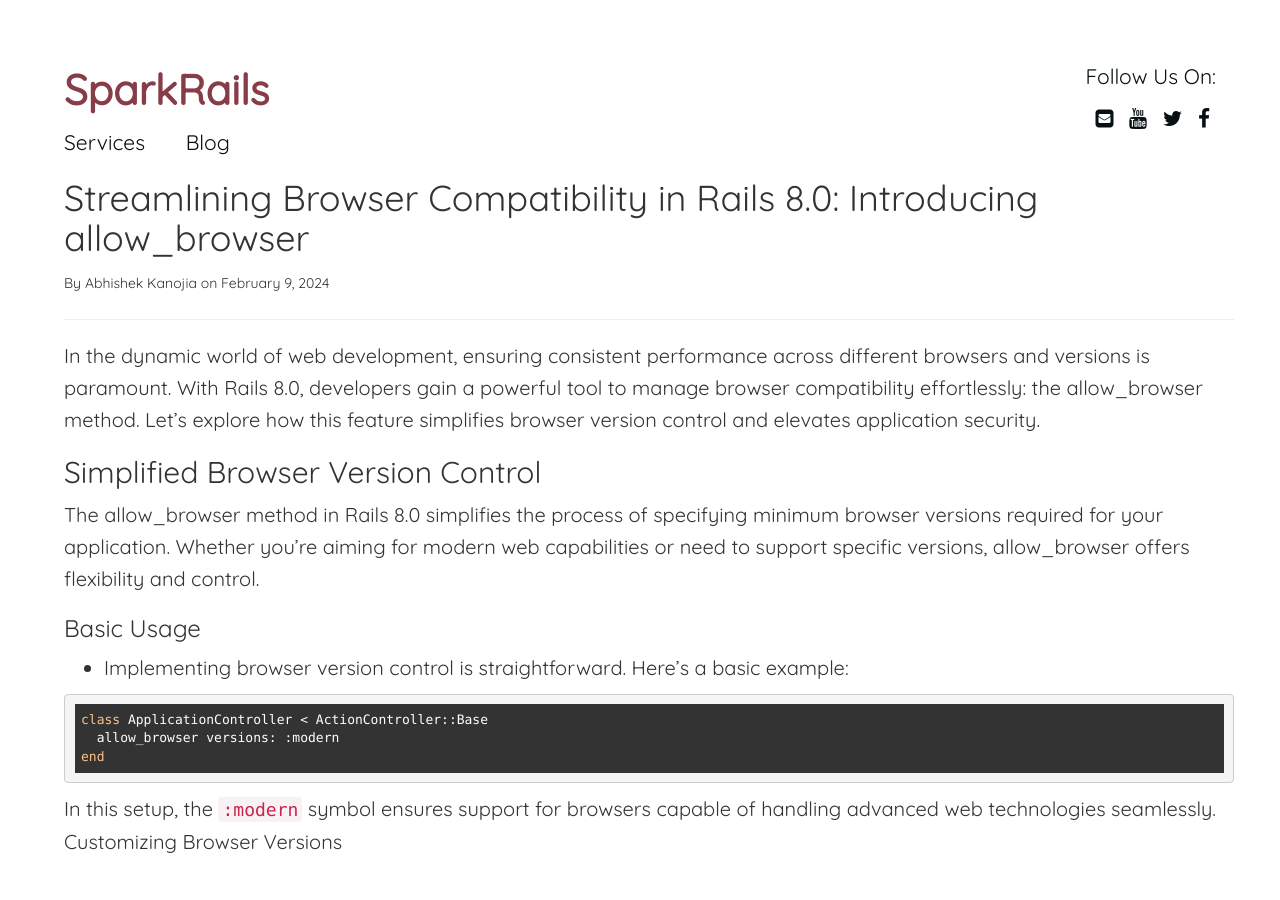
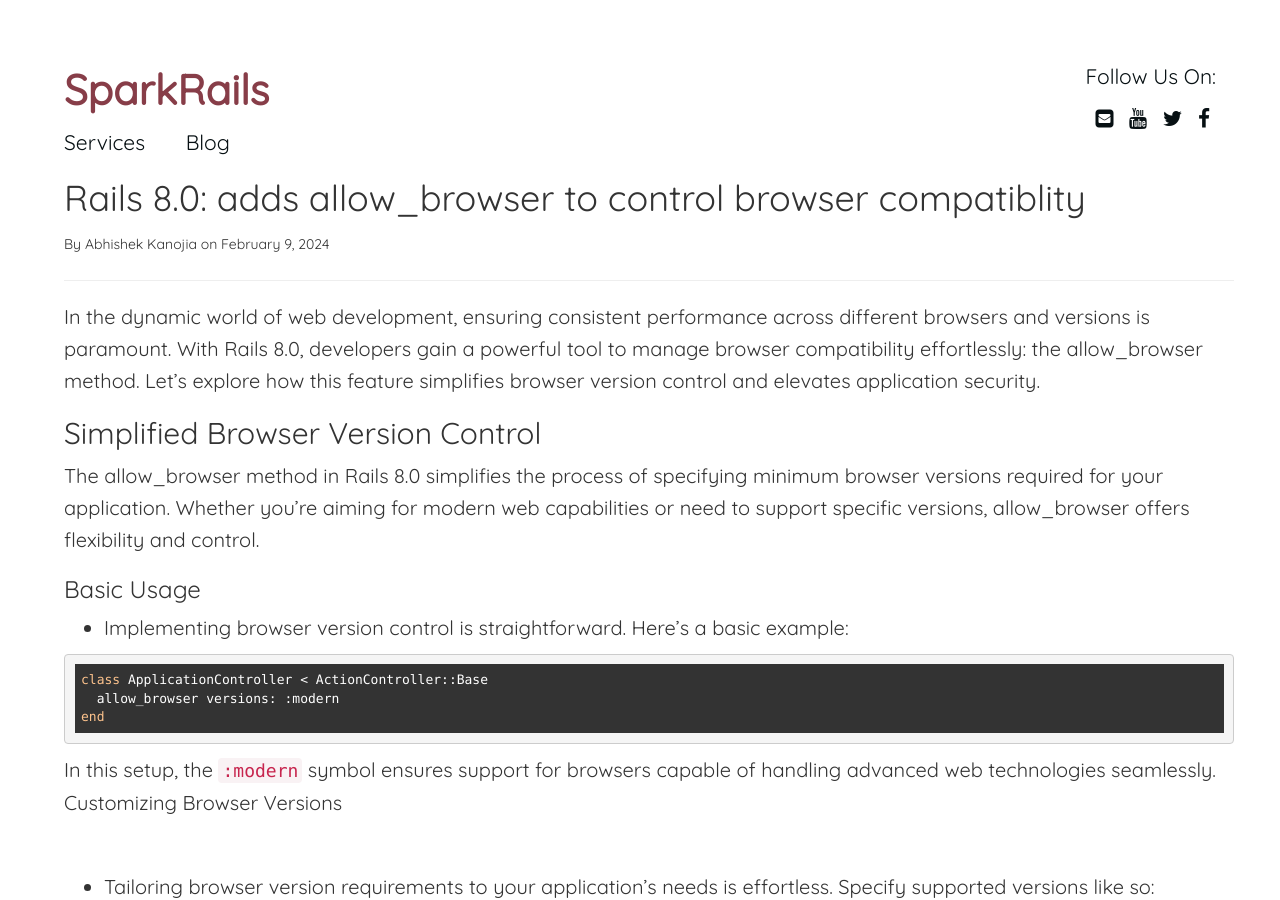
Before and after one commit to abhikanojia/abhikanojia.github.io, a Jekyll site: the page built from _posts/rails-8/2024-02-09-rails-8-adds-allow-browser-to-control-browser-compatiblity.md, in a window 1280 px wide and 900 px high. Built offline with Jekyll 4.4.1, drawn with Linux system fonts in a browser that asks for light colours; some of the changed lines change nothing that is shown.

Commit message:
Fix title

```diff
--- a/_posts/rails-8/2024-02-09-streamlining-browser-compatiblity-in-rails-8.md
+++ b/_posts/rails-8/2024-02-09-rails-8-adds-allow-browser-to-control-browser-compatiblity.md
@@ -1,14 +1,13 @@
 ---
 layout: post
-title: "Streamlining Browser Compatibility in Rails 8.0: Introducing allow_browser"
+title: "Rails 8.0: adds allow_browser to control browser compatiblity"
 categories: "rails-8"
-description: "Discover the power of allow_browser in Rails 8.0. Learn how this new feature simplifies browser version control, ensuring seamless user experiences while enhancing application security."
+description: "Setting browser compatiblity with Rails 8 using allow_version option"
 tags: rails rails-8
 keywords:
-  - Rails 8, allow_browser method,
+  - Rails 8, allow_browser method, browser version controler rails
   - Browser version control, Web development, Modern web technologies
   - Minimum browser versions, Enhancing application security in Rails,
-  - Improving user experience with browser version control, Upgrade prompt for outdated browsers
 ---
 
 In the dynamic world of web development, ensuring consistent performance across different browsers and versions is paramount. With Rails 8.0, developers gain a powerful tool to manage browser compatibility effortlessly: the allow_browser method. Let's explore how this feature simplifies browser version control and elevates application security.
```
